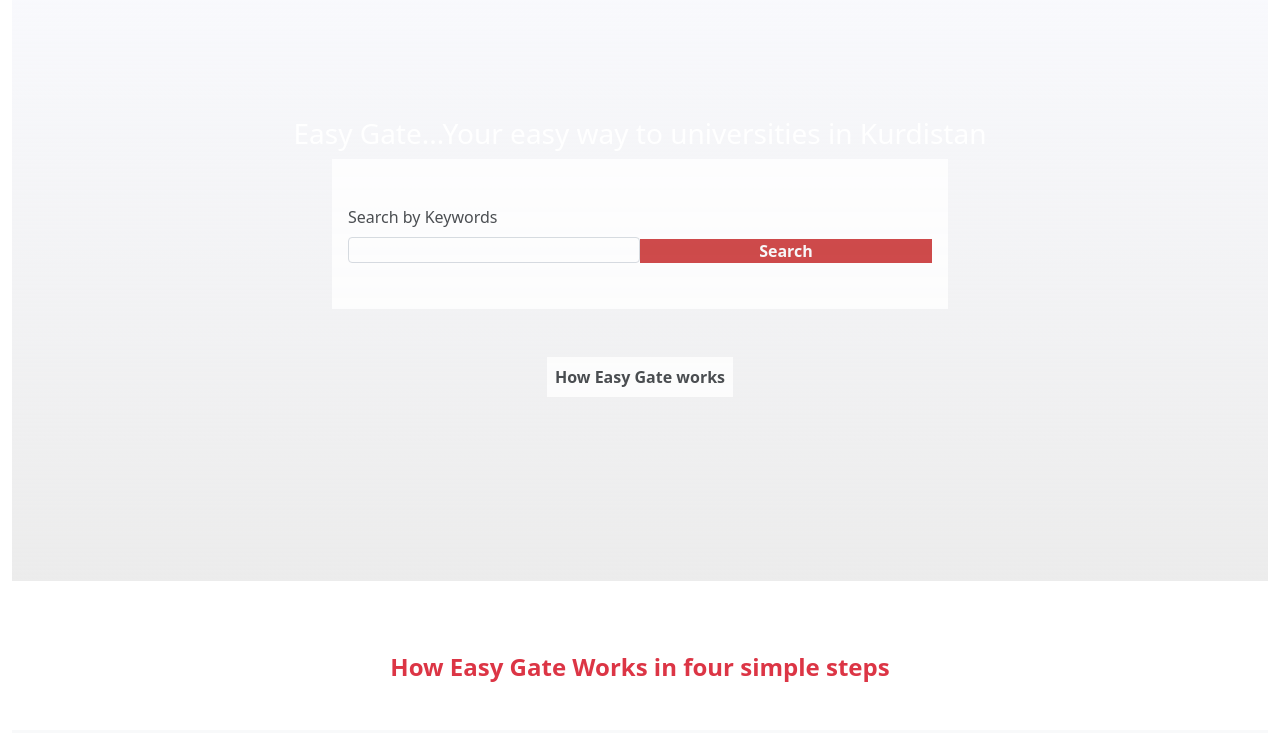
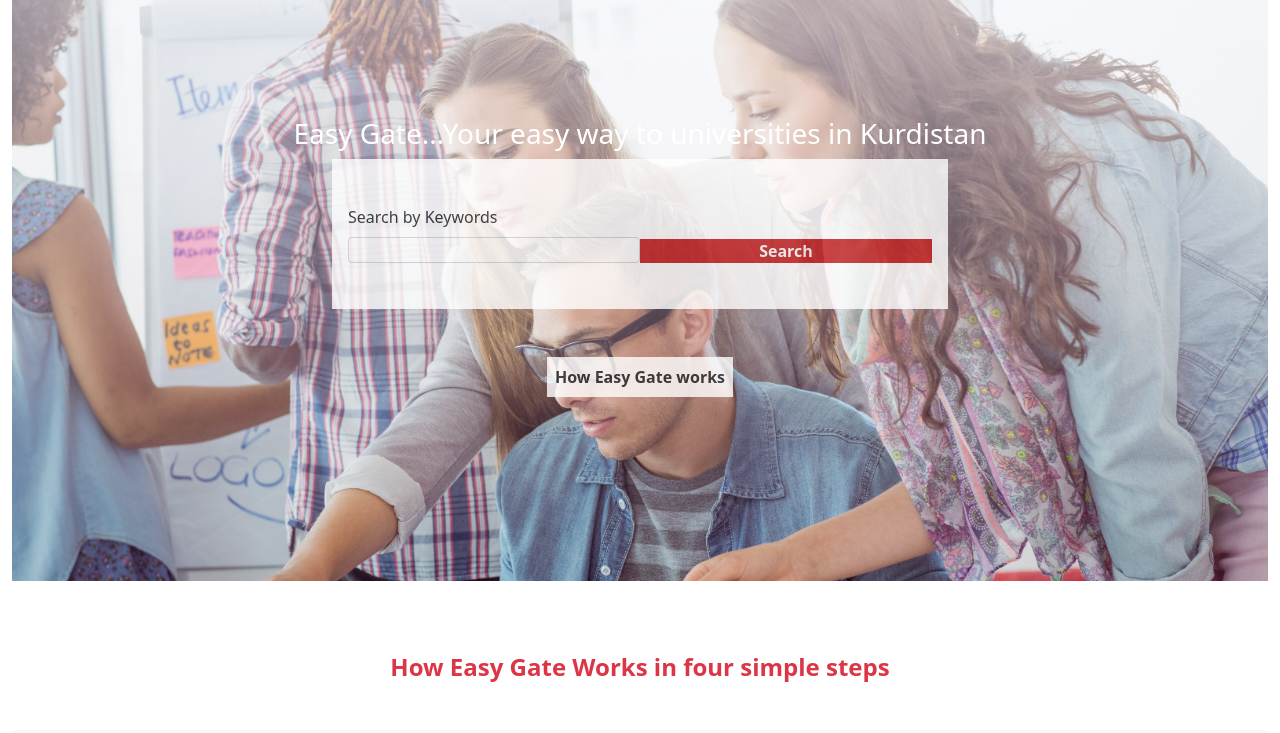
Before and after one commit to arikarim/University-Directory, a website: page index.html in a window 1280 px wide. Shown: the part 67-800 px from the top of the page. Drawn offline with nearby package versions, Linux system fonts and the light colour scheme; the site is published under a folder, as on GitHub Pages, so addresses that start at the root find nothing.

Commit message:
fixed linter errors

```diff
--- a/style.css
+++ b/style.css
@@ -57,7 +57,7 @@ footer li {
 }
 
 .back-photo {
-  background-image: linear-gradient(to bottom, rgba(245, 246, 252, 0.618), rgba(0, 0, 0, 0.075)), url(/assets/a.jpg);
+  background-image: linear-gradient(to bottom, rgba(245, 246, 252, 0.618), rgba(0, 0, 0, 0.075)), url(./assets/a.jpg);
   background-size: cover;
   background-position: center;
   background-repeat: no-repeat;
```
